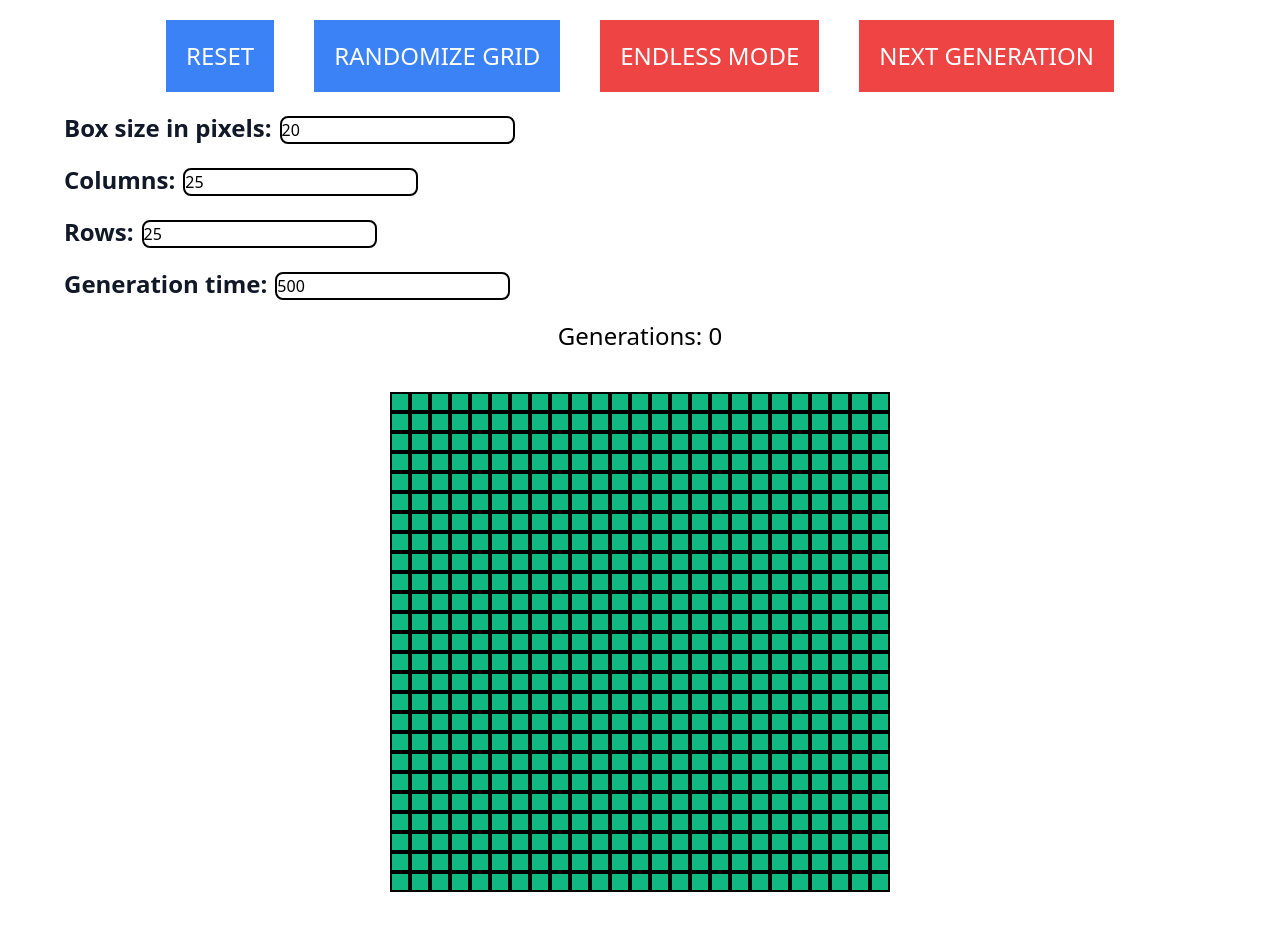
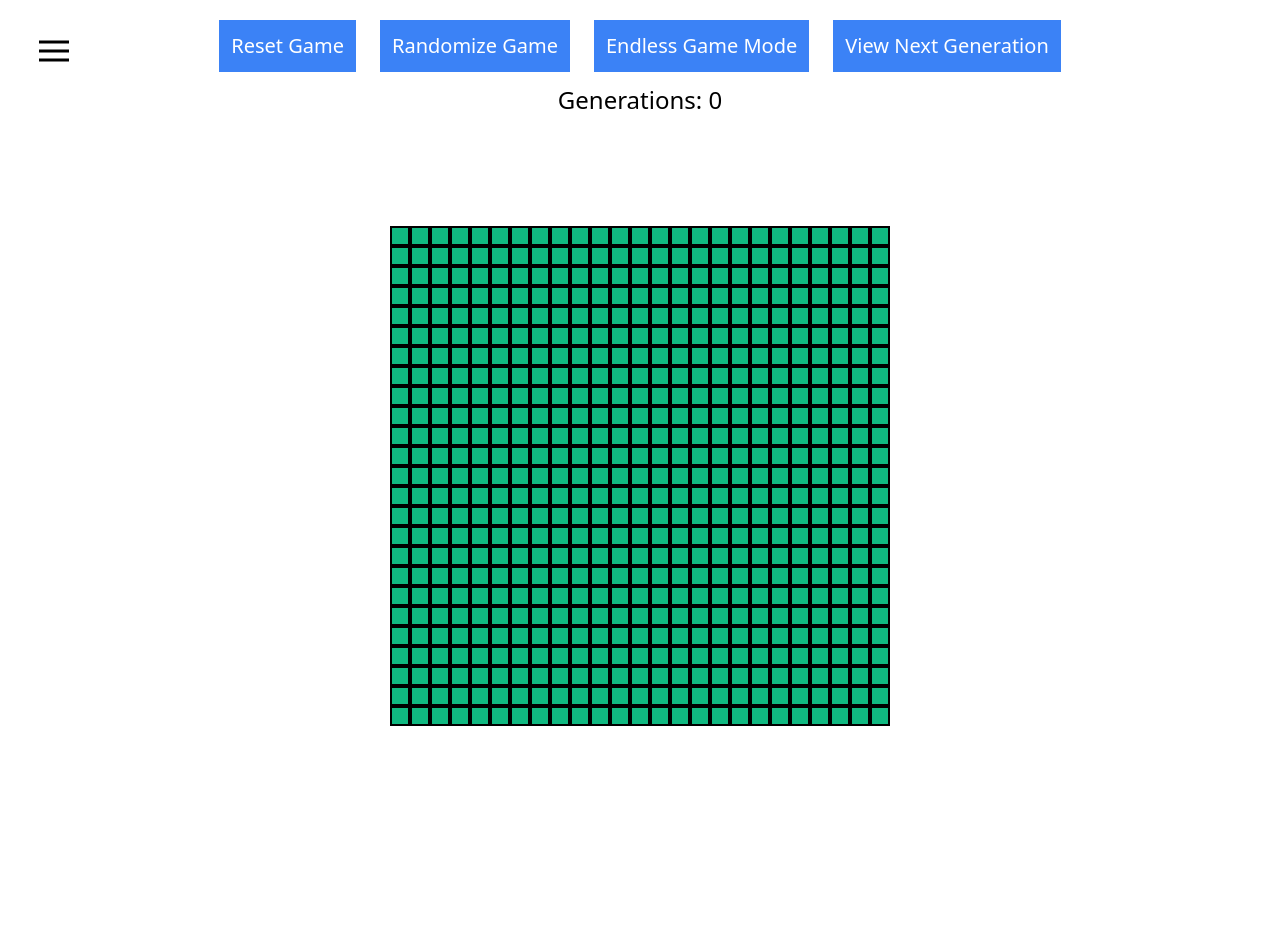
Before and after one commit to Ion-Stefan/game-of-life-react-ts, a React (Vite) app: page / in a window 1280 px wide. After the commit the page ends 836 px from the top, so only its background shows below. Built offline with nearby package versions, Linux system fonts and the light colour scheme.

Commit message:
options sidebar and button refactoring

```diff
--- a/package.json
+++ b/package.json
@@ -11,6 +11,7 @@
   },
   "dependencies": {
     "react": "^18.2.0",
+    "react-burger-menu": "^3.0.9",
     "react-dom": "^18.2.0",
     "zustand": "^4.4.7"
   },
--- a/src/App.tsx
+++ b/src/App.tsx
@@ -134,13 +134,13 @@ export const App = () => {
 
   return (
     <>
+      <Options />
       <Buttons
         resetGame={resetGame}
         handleStartButtonClick={handleStartButtonClick}
         calculateNextGeneration={calculateNextGeneration}
         randomizeGrid={randomizeGrid}
       />
-      <Options />
       <p className="text-2xl text-center">Generations: {generations}</p>
       <MainGrid grid={grid} updateCellValue={updateCellValue} />
     </>
--- /dev/null
+++ b/src/components/Button.tsx
@@ -0,0 +1,14 @@
+interface Props {
+  buttonFunction: () => void;
+  buttonText: string;
+}
+export const Button = ({ buttonFunction, buttonText }: Props) => {
+  return (
+    <button
+      onClick={buttonFunction}
+      className="text-xl bg-blue-500 m-3 p-3 text-white"
+    >
+      {buttonText}
+    </button>
+  );
+};
--- a/src/components/Buttons.tsx
+++ b/src/components/Buttons.tsx
@@ -1,3 +1,4 @@
+import { Button } from "./Button";
 interface Props {
   resetGame(): void;
   randomizeGrid(): void;
@@ -12,34 +13,20 @@ export const Buttons = ({
   calculateNextGeneration,
 }: Props) => {
   return (
-    <div className="flex items-center justify-center">
-      <button
-        onClick={() => resetGame()}
-        className="text-2xl bg-blue-500 m-5 p-5 text-white"
-      >
-        RESET
-      </button>
+    <div className="pt-2 flex items-center justify-center">
+      <Button buttonFunction={resetGame} buttonText={"Reset Game"} />
 
-      <button
-        onClick={() => randomizeGrid()}
-        className="text-2xl bg-blue-500 m-5 p-5 text-white"
-      >
-        RANDOMIZE GRID
-      </button>
+      <Button buttonFunction={randomizeGrid} buttonText={"Randomize Game"} />
 
-      <button
-        onClick={() => handleStartButtonClick()}
-        className="text-2xl bg-red-500 m-5 p-5 text-white"
-      >
-        ENDLESS MODE
-      </button>
+      <Button
+        buttonFunction={handleStartButtonClick}
+        buttonText={"Endless Game Mode"}
+      />
 
-      <button
-        onClick={() => calculateNextGeneration()}
-        className="text-2xl bg-red-500 m-5 p-5 text-white"
-      >
-        NEXT GENERATION
-      </button>
+      <Button
+        buttonFunction={calculateNextGeneration}
+        buttonText={"View Next Generation"}
+      />
     </div>
   );
 };
--- a/src/components/MainGrid.tsx
+++ b/src/components/MainGrid.tsx
@@ -12,7 +12,7 @@ const selectedClass =
 export const MainGrid = ({ grid, updateCellValue }: Props) => {
   const boxSize: number = useGridStore((state) => state.boxSize);
   return (
-    <div className=" flex justify-center items-start py-10">
+    <div className="min-h-[90vh] flex justify-center items-center py-10">
       {/* Display the grid using the map function */}
       {grid.map((row, rowIndex) => (
         <div key={rowIndex} className="">
--- a/src/components/Options.tsx
+++ b/src/components/Options.tsx
@@ -1,5 +1,51 @@
 import { useGridStore } from "../store";
+import { slide as Menu } from "react-burger-menu";
+import icon from "../images/menuicon.svg";
 export const Options = () => {
+  const styles = {
+    bmBurgerButton: {
+      position: "fixed",
+      width: "36px",
+      height: "30px",
+      left: "36px",
+      top: "36px",
+    },
+    bmBurgerBars: {
+      background: "#373a47",
+    },
+    bmBurgerBarsHover: {
+      background: "#a90000",
+    },
+    bmCrossButton: {
+      height: "24px",
+      width: "24px",
+    },
+    bmCross: {
+      background: "#bdc3c7",
+    },
+    bmMenuWrap: {
+      position: "fixed",
+      height: "100%",
+    },
+    bmMenu: {
+      background: "white",
+      padding: "2em 1em 0",
+      fontSize: "1.15em",
+    },
+    bmMorphShape: {
+      fill: "#373a47",
+    },
+    bmItemList: {
+      color: "black",
+    },
+    bmItem: {
+      display: "inline-block",
+    },
+    bmOverlay: {
+      background: "rgba(0, 0, 0, 0.3)",
+    },
+  };
+
   const numRow: number = useGridStore((state) => state.numRow);
   // const [numCol, setNumCol] = useState(30);
   const numCol: number = useGridStore((state) => state.numCol);
@@ -13,50 +59,59 @@ export const Options = () => {
   const setBoxSize = useGridStore((state) => state.setBoxSize);
   const setGenerationTime = useGridStore((state) => state.setGenerationTime);
   return (
-    <div className="flex flex-col items-start ml-16">
-      <div className="flex items-center justify-center">
-        <p className="text-2xl font-bold text-gray-900 mb-5">
+    <Menu
+      pageWrapId="page-wrap"
+      outerContainerId="outer-container"
+      customBurgerIcon={<img src={icon} />}
+      styles={styles}
+    >
+      <div className="flex items-center justify-center mb-4">
+        <p className="text-2xl font-bold text-gray-900 mb-2">
           Box size in pixels:
         </p>
         <input
-          className="border-2 ml-2 mb-4 border-black rounded-lg "
+          className="border-2 mb-4 border-black rounded-lg "
           name="boxSize"
+          type="number"
           value={boxSize}
           onChange={({ target }) => setBoxSize(Number(target.value))}
         />
       </div>
 
-      <div className="flex items-center justify-center">
-        <p className="text-2xl font-bold text-gray-900 mb-5">Columns:</p>
+      <div className="flex items-center justify-center mb-4">
+        <p className="text-2xl font-bold text-gray-900 mb-2">Columns:</p>
         <input
-          className="border-2 ml-2 mb-4 border-black rounded-lg "
+          className="border-2 mb-4 border-black rounded-lg "
           name="boxSize"
+          type="number"
           value={numRow}
           onChange={({ target }) => setNumRow(Number(target.value))}
         />
       </div>
 
-      <div className="flex items-center justify-center">
-        <p className="text-2xl font-bold text-gray-900 mb-5">Rows:</p>
+      <div className="flex items-center justify-center mb-4">
+        <p className="text-2xl font-bold text-gray-900 mb-2">Rows:</p>
         <input
-          className="border-2 ml-2 mb-4 border-black rounded-lg "
+          className="border-2 mb-4 border-black rounded-lg "
           name="boxSize"
+          type="number"
           value={numCol}
           onChange={({ target }) => setNumCol(Number(target.value))}
         />
       </div>
 
-      <div className="flex items-center justify-center">
-        <p className="text-2xl font-bold text-gray-900 mb-5">
+      <div className="flex items-center justify-center mb-4">
+        <p className="text-2xl font-bold text-gray-900 mb-2">
           Generation time:
         </p>
         <input
-          className="border-2 ml-2 mb-4 border-black rounded-lg "
+          className="border-2 mb-4 border-black rounded-lg "
           name="boxSize"
+          type="number"
           value={generationTime}
           onChange={({ target }) => setGenerationTime(Number(target.value))}
         />
       </div>
-    </div>
+    </Menu>
   );
 };
```
Also changed, not shown: src/images/menuicon.svg (added), 1 other file (tests, documents, lock files or other folders).
